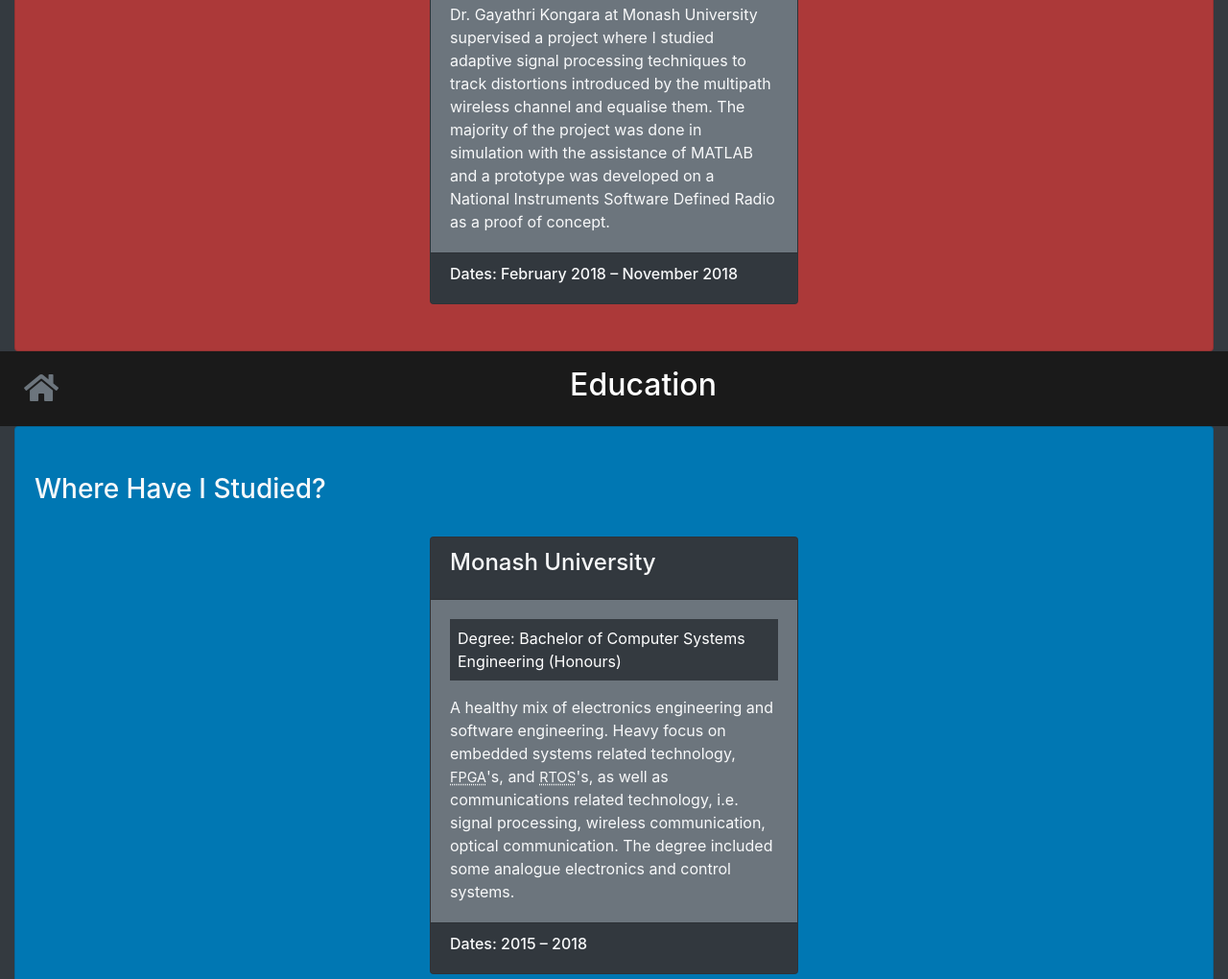
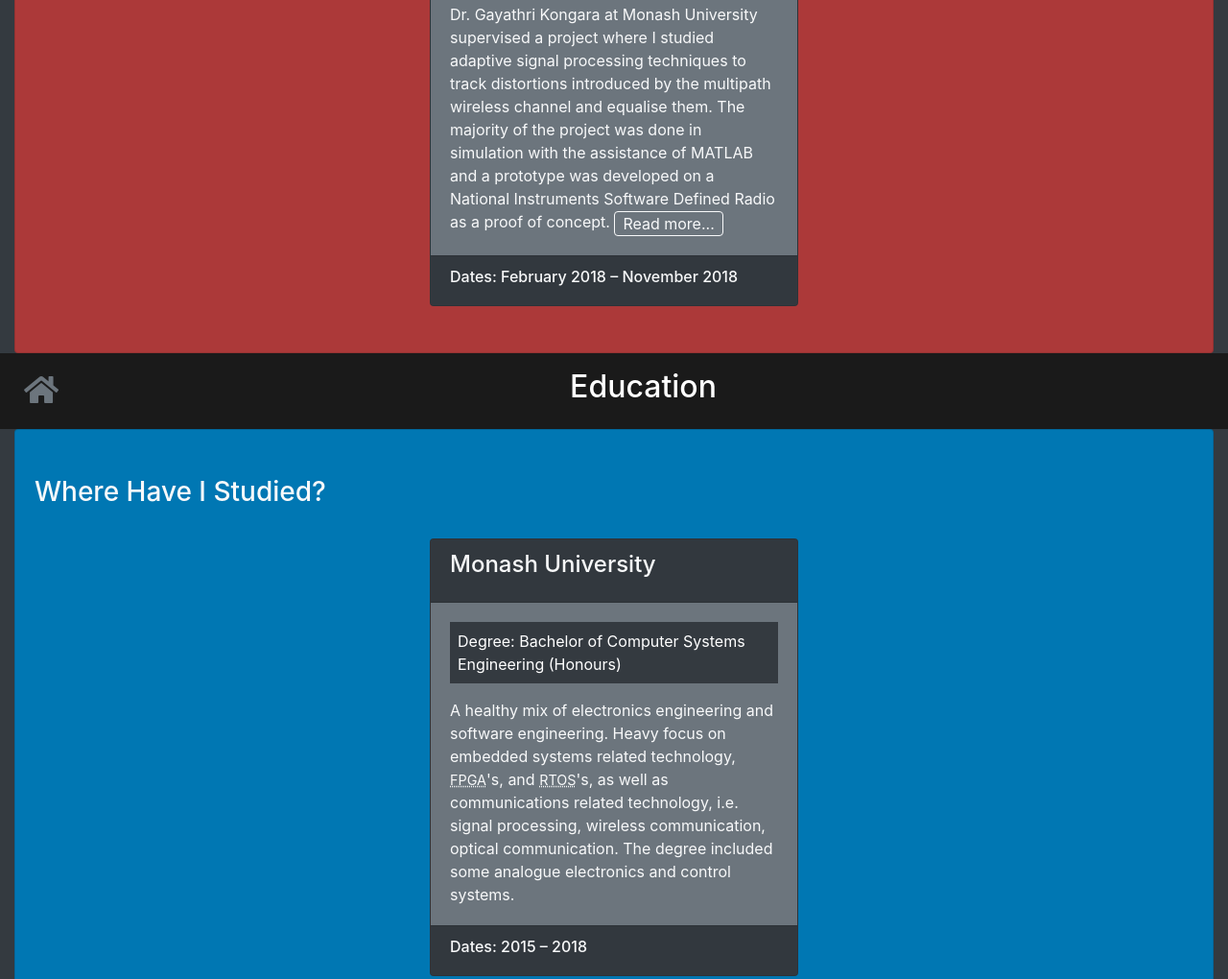
Before and after one commit to kcexn/kcexn.github.io.dev, a plain HTML site: page index.html in a window 1280 px wide. Shown: the part 1328-2348 px from the top of the page at 96% size. Drawn offline with nearby package versions, Linux system fonts and the light colour scheme.

Commit message:
Fixed the project card

```diff
--- a/blog/feed.xml
+++ b/blog/feed.xml
@@ -1,4 +1,4 @@
-<?xml version="1.0" encoding="utf-8"?><feed xmlns="http://www.w3.org/2005/Atom" ><generator uri="https://jekyllrb.com/" version="3.8.5">Jekyll</generator><link href="https://kcexn.github.io/blog/blog/feed.xml" rel="self" type="application/atom+xml" /><link href="https://kcexn.github.io/blog/blog/" rel="alternate" type="text/html" /><updated>2019-01-27T13:23:48+11:00</updated><id>https://kcexn.github.io/blog/blog/feed.xml</id><title type="html">Blog</title><subtitle>Technical blog that belongs as part of my portfolio</subtitle><entry><title type="html">Final Year Project</title><link href="https://kcexn.github.io/blog/blog/study/2019/01/25/Final-Year-Project.html" rel="alternate" type="text/html" title="Final Year Project" /><published>2019-01-25T12:44:00+11:00</published><updated>2019-01-25T12:44:00+11:00</updated><id>https://kcexn.github.io/blog/blog/study/2019/01/25/Final-Year-Project</id><content type="html" xml:base="https://kcexn.github.io/blog/blog/study/2019/01/25/Final-Year-Project.html">&lt;p&gt;Over the course of the university year of 2018 I worked on my final
+<?xml version="1.0" encoding="utf-8"?><feed xmlns="http://www.w3.org/2005/Atom" ><generator uri="https://jekyllrb.com/" version="3.8.5">Jekyll</generator><link href="https://kcexn.github.io/blog/blog/feed.xml" rel="self" type="application/atom+xml" /><link href="https://kcexn.github.io/blog/blog/" rel="alternate" type="text/html" /><updated>2019-01-27T13:43:04+11:00</updated><id>https://kcexn.github.io/blog/blog/feed.xml</id><title type="html">Blog</title><subtitle>Technical blog that belongs as part of my portfolio</subtitle><entry><title type="html">Final Year Project</title><link href="https://kcexn.github.io/blog/blog/study/2019/01/25/Final-Year-Project.html" rel="alternate" type="text/html" title="Final Year Project" /><published>2019-01-25T12:44:00+11:00</published><updated>2019-01-25T12:44:00+11:00</updated><id>https://kcexn.github.io/blog/blog/study/2019/01/25/Final-Year-Project</id><content type="html" xml:base="https://kcexn.github.io/blog/blog/study/2019/01/25/Final-Year-Project.html">&lt;p&gt;Over the course of the university year of 2018 I worked on my final
 year project. Other universities and other degrees will also call it
 the capstone project, or perhaps, an honours project. This
 was definitely one of the most educational work I did while I was at
--- a/index.html
+++ b/index.html
@@ -146,6 +146,11 @@
                   simulation with the assistance of MATLAB and a prototype was
                   developed on a National Instruments Software Defined Radio as
                   a proof of concept.
+                  <a
+                    href="blog/study/2019/01/25/Final-Year-Project.html"
+                    class="btn btn-outline-light px-2 py-0"
+                    >Read more...</a
+                  >
                 </p>
               </div>
               <div class="card-footer">
```
Also changed, not shown: blog/index.html (+2 -0 lines).
